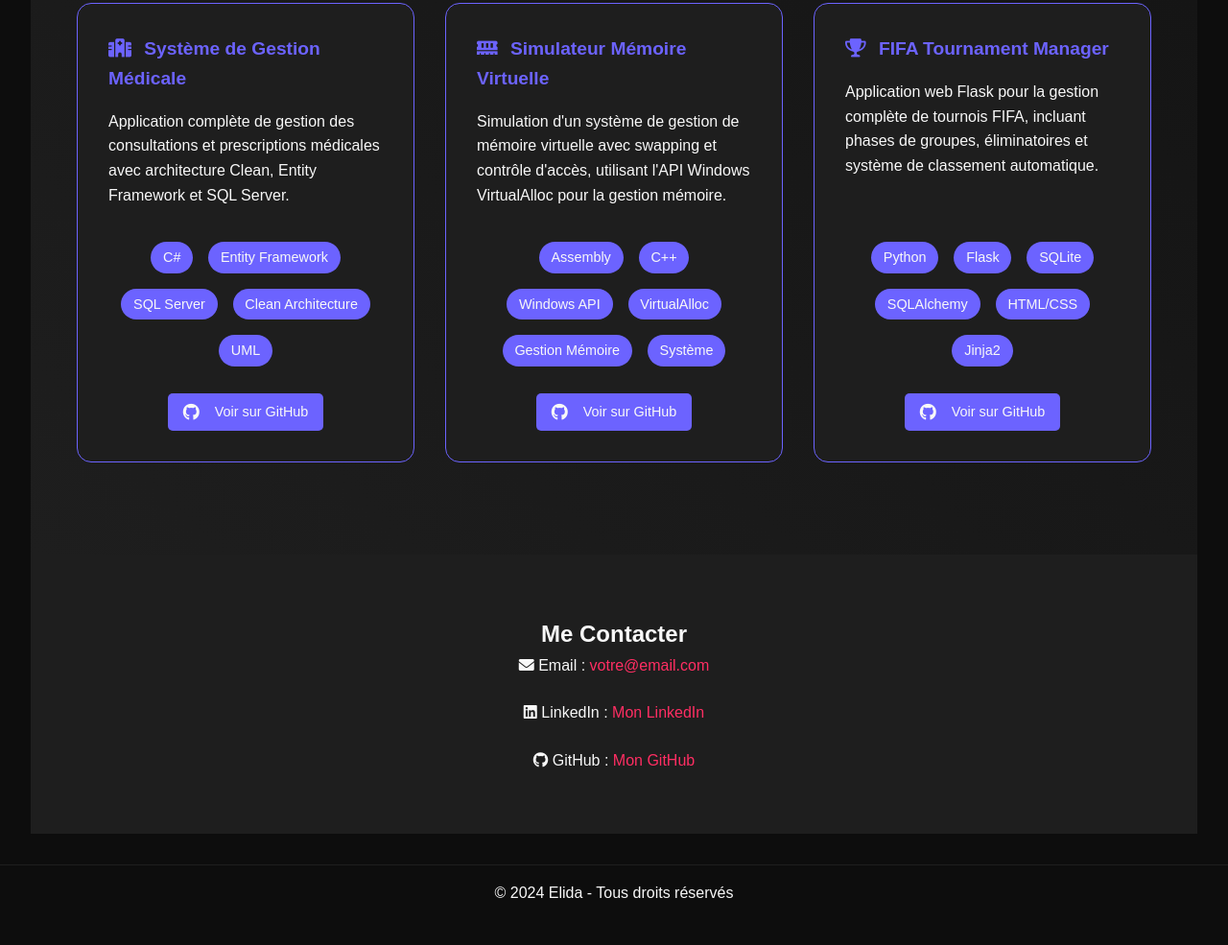
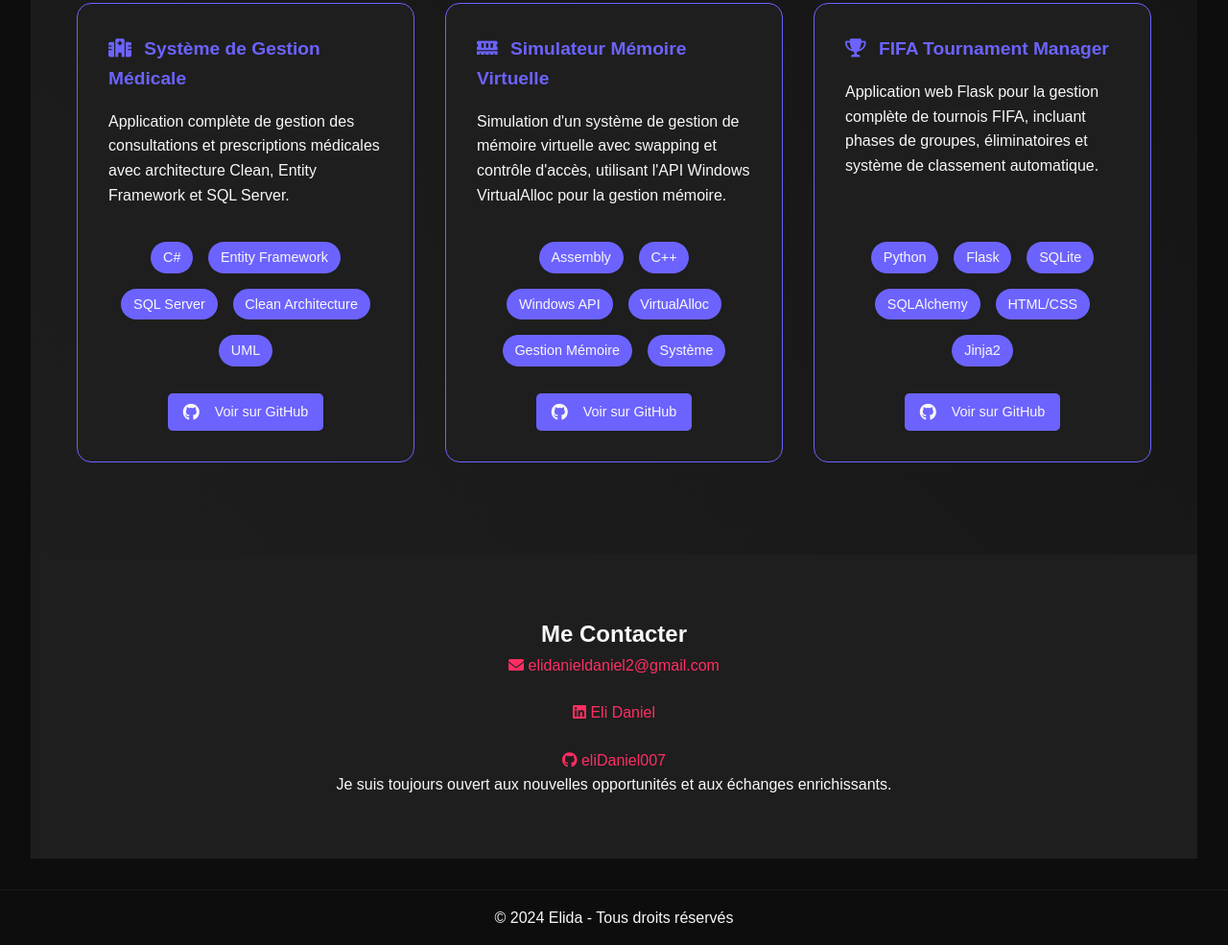
Before and after one commit to eliDaniel007/eliDaniel007.github.io, a plain HTML site: page index.html in a window 1280 px wide. Shown: the part 3952-4937 px from the top of the page at 96% size. Before the commit the page ends 4912 px from the top, so only its background shows below. Drawn offline with nearby package versions, Linux system fonts and the light colour scheme.

Commit message:
Update index.html

```diff
--- a/index.html
+++ b/index.html
@@ -88,7 +88,7 @@
                         <span>WPF</span>
                     </div>
                     <div class="projet-links">
-                        <a href="https://github.com/eliDaniel007/PasswordGenerator" class="github-link"><i class="fab fa-github"></i> Voir sur GitHub</a>
+                        <a href="https://github.com/eliDaniel007/DictionnaryApp" class="github-link"><i class="fab fa-github"></i> Voir sur GitHub</a>
                     </div>
                 </article>
 
@@ -257,10 +257,29 @@
 
         <section id="contact">
             <h2>Me Contacter</h2>
-            <div class="contact-info">
-                <p><i class="fas fa-envelope"></i> Email : <a href="mailto:votre@email.com">votre@email.com</a></p>
-                <p><i class="fab fa-linkedin"></i> LinkedIn : <a href="votre-url-linkedin">Mon LinkedIn</a></p>
-                <p><i class="fab fa-github"></i> GitHub : <a href="https://github.com/eliDaniel007">Mon GitHub</a></p>
+            <div class="contact-container">
+                <div class="contact-card">
+                    <div class="contact-info">
+                        <a href="mailto:elidanieldaniel2@gmail.com" class="contact-item email">
+                            <i class="fas fa-envelope"></i>
+                            <span>elidanieldaniel2@gmail.com</span>
+                        </a>
+
+                        <a href="http://linkedin.com/in/eli-senyo-79651929a" class="contact-item linkedin">
+                            <i class="fab fa-linkedin"></i>
+                            <span>Eli Daniel</span>
+                        </a>
+
+                        <a href="https://github.com/eliDaniel007" class="contact-item github">
+                            <i class="fab fa-github"></i>
+                            <span>eliDaniel007</span>
+                        </a>
+                    </div>
+
+                    <div class="contact-message">
+                        <p>Je suis toujours ouvert aux nouvelles opportunités et aux échanges enrichissants.</p>
+                    </div>
+                </div>
             </div>
         </section>
     </main>
```
